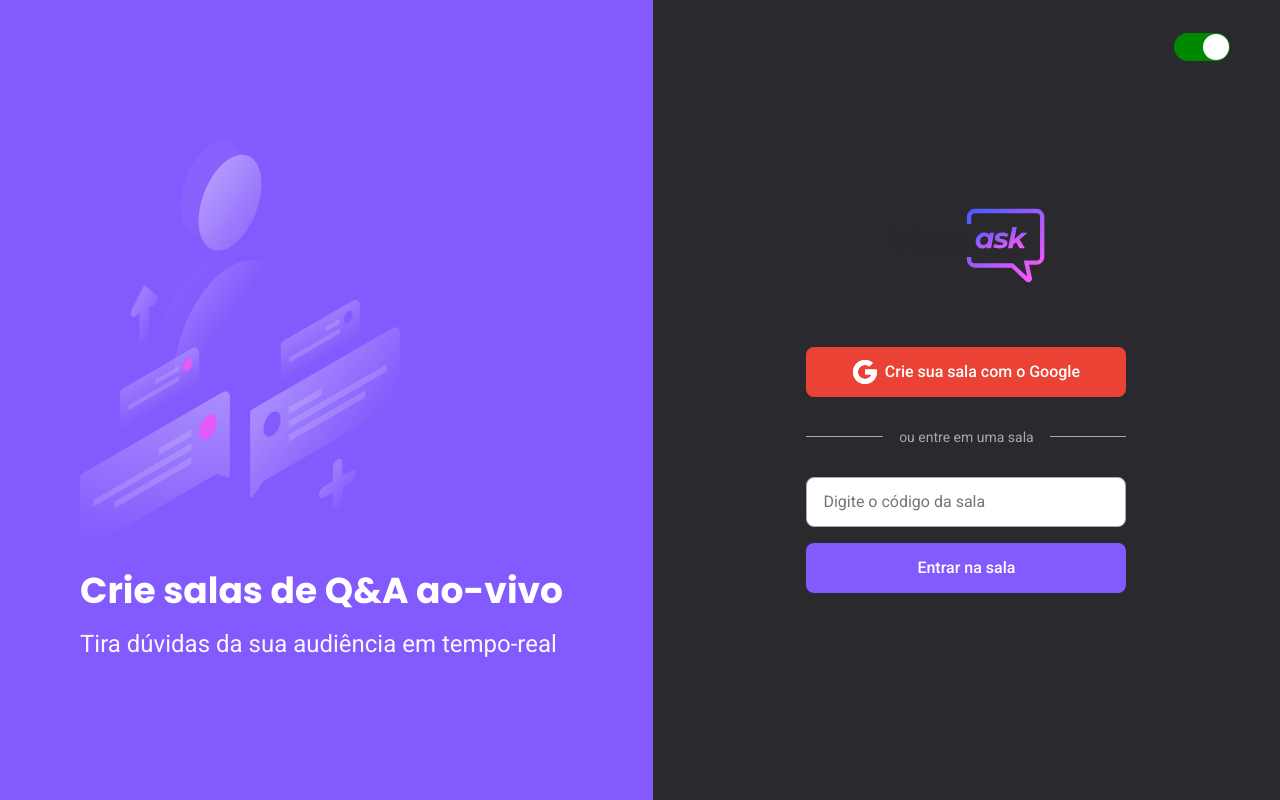
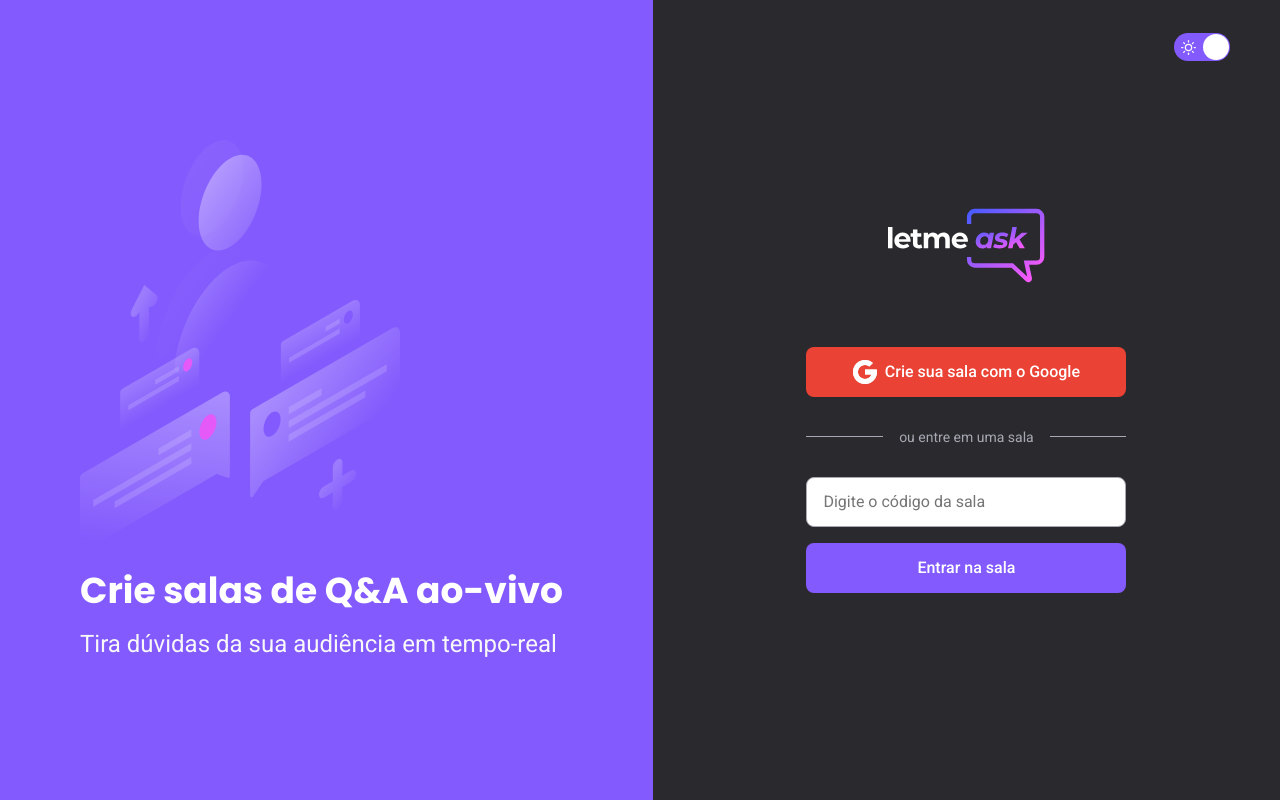
Before and after one commit to jvrapi/let-me-ask, a React (Create React App) app: page / in a window 1280 px wide. Both pictures are taken after a click on the element 1202 px from the left and 47 px from the top of the page. Built offline with nearby package versions, Linux system fonts and the light colour scheme; no server answers.

Commit message:
Criado componente para a troca de temas; Criado componente para trocar logo quando o tema for trocado; Adicionado arquivo svg da logo para o tema dark; Atualizado paginas para usarem o componente que troca a logo junto com o tema;

```diff
--- a/src/App.tsx
+++ b/src/App.tsx
@@ -7,6 +7,7 @@
 import { NewRoom } from './pages/NewRoom';
 import { Room } from './pages/Room';
 import { GlobalStyles } from './styles/global';
+import { ChangeTheme } from './components/ChangeTheme';
 
 function App(): JSX.Element {
   return (
@@ -14,6 +15,7 @@
       <GlobalStyles />
       <BrowserRouter>
         <AuthContextProvider>
+          <ChangeTheme />
           <Switch>
             <Route path="/" exact component={Home} />
             <Route path="/rooms/new" component={NewRoom} />
--- /dev/null
+++ b/src/components/ChangeTheme/index.tsx
@@ -0,0 +1,29 @@
+import React, { useContext } from 'react';
+import { useTheme } from '../../hooks/useTheme';
+import { Switcher, IconContainer } from './styles';
+import { FiSun, FiMoon } from 'react-icons/fi';
+import { ThemeContext } from 'styled-components';
+
+export const ChangeTheme: React.FC = () => {
+  const { theme, changeTheme } = useTheme();
+  const { colors } = useContext(ThemeContext);
+
+  return (
+    <Switcher
+      onChange={changeTheme}
+      checked={theme.name === 'dark'}
+      offColor={colors.disabled}
+      onColor={colors.ballSwitch}
+      checkedIcon={
+        <IconContainer>
+          <FiSun size={15} />
+        </IconContainer>
+      }
+      uncheckedIcon={
+        <IconContainer>
+          <FiMoon size={15} color={colors.text} />
+        </IconContainer>
+      }
+    />
+  );
+};
--- /dev/null
+++ b/src/components/ChangeTheme/styles.ts
@@ -0,0 +1,17 @@
+import styled from 'styled-components';
+import Switch from 'react-switch';
+
+export const Switcher = styled(Switch)`
+  position: absolute !important;
+  right: 50px;
+  top: 33px;
+`;
+
+export const IconContainer = styled.div`
+  display: flex;
+  justify-content: center;
+  align-items: center;
+  height: 100%;
+  font-size: 15px;
+  padding-right: 2px;
+`;
--- /dev/null
+++ b/src/components/Logo/index.tsx
@@ -0,0 +1,34 @@
+import React from 'react';
+import logoLight from '../../assets/images/logo.svg';
+import logoDark from '../../assets/images/logo-dark.svg';
+import { useTheme } from '../../hooks/useTheme';
+import { useHistory } from 'react-router-dom';
+import { Img } from './styles';
+export const Logo: React.FC = () => {
+  const { theme } = useTheme();
+  const history = useHistory();
+
+  function goToHome() {
+    history.push('/');
+  }
+
+  return (
+    <>
+      {theme.name === 'light' ? (
+        <Img
+          src={logoLight}
+          alt="Letmeask"
+          onClick={goToHome}
+          title="Letmeask"
+        />
+      ) : (
+        <Img
+          src={logoDark}
+          alt="Letmeask"
+          onClick={goToHome}
+          title="Letmeask"
+        />
+      )}
+    </>
+  );
+};
--- /dev/null
+++ b/src/components/Logo/styles.ts
@@ -0,0 +1,5 @@
+import styled from 'styled-components';
+
+export const Img = styled.img`
+  cursor: pointer;
+`;
--- a/src/pages/AdminRoom/index.tsx
+++ b/src/pages/AdminRoom/index.tsx
@@ -1,6 +1,5 @@
 import React from 'react';
 import { useHistory, useParams } from 'react-router-dom';
-import logoImg from '../../assets/images/logo.svg';
 import { Button } from '../../components/Button';
 import { Question } from '../../components/Question';
 import { RoomCode } from '../../components/RoomCode';
@@ -18,6 +17,7 @@
   RoomTitle,
   QuestionList
 } from './styles';
+import { Logo } from '../../components/Logo';
 
 type RoomParams = {
   id: string;
@@ -61,7 +61,7 @@
     <Container>
       <Header>
         <Content>
-          <img src={logoImg} alt="Letmeask" />
+          <Logo />
           <div>
             <RoomCode code={roomId} />
             <Button isOutlined onClick={handleEndRoom}>
--- a/src/pages/Home/index.tsx
+++ b/src/pages/Home/index.tsx
@@ -2,8 +2,8 @@
 import { useHistory } from 'react-router-dom';
 import googleIconImg from '../../assets/images/google-icon.svg';
 import illustrationImg from '../../assets/images/illustration.svg';
-import logoImg from '../../assets/images/logo.svg';
 import { Button } from '../../components/Button';
+import { Logo } from '../../components/Logo';
 import { useAuth } from '../../hooks/useAuth';
 import { database } from '../../services/firebase';
 import {
@@ -14,18 +14,9 @@
   MainContent,
   Separator
 } from './styles';
-import styled from 'styled-components';
-import ReactSwitch from 'react-switch';
-import { useTheme } from '../../hooks/useTheme';
-const Switcher = styled(ReactSwitch)`
-  position: absolute !important;
-  right: 50px;
-  top: 33px;
-`;
 
 export const Home: React.FC = () => {
   const history = useHistory();
-  const { theme, changeTheme } = useTheme();
 
   const { user, signInWithGoogle } = useAuth();
   const [roomCode, setRoomCode] = useState('');
@@ -62,12 +53,6 @@
 
   return (
     <>
-      <Switcher
-        onChange={changeTheme}
-        checked={theme.name === 'dark'}
-        checkedIcon={false}
-        uncheckedIcon={false}
-      />
       <Container>
         <Aside>
           <img
@@ -79,7 +64,7 @@
         </Aside>
         <Main>
           <MainContent>
-            <img src={logoImg} alt="letmeask" />
+            <Logo />
 
             <CreateRoom onClick={handleCreateRoom}>
               <img src={googleIconImg} alt="Logo da google" />
--- a/src/pages/NewRoom/index.tsx
+++ b/src/pages/NewRoom/index.tsx
@@ -1,8 +1,8 @@
 import React, { FormEvent, useState } from 'react';
 import { Link, useHistory } from 'react-router-dom';
 import illustrationImg from '../../assets/images/illustration.svg';
-import logoImg from '../../assets/images/logo.svg';
 import { Button } from '../../components/Button';
+import { Logo } from '../../components/Logo';
 import { useAuth } from '../../hooks/useAuth';
 import { database } from '../../services/firebase';
 import { Container, Aside, Main, MainContent } from './styles';
@@ -43,7 +43,7 @@
       </Aside>
       <Main>
         <MainContent>
-          <img src={logoImg} alt="letmeask" />
+          <Logo />
 
           <h2>Criar uma nova sala</h2>
 
--- a/src/pages/NewRoom/styles.ts
+++ b/src/pages/NewRoom/styles.ts
@@ -79,7 +79,7 @@
 
   p {
     font-size: 14px;
-    color: #737380;
+    color: ${props => (props.theme.name === 'light' ? '#737380' : '#FEFEFE')};
     margin-top: 16px;
     a {
       color: #e559f9;
--- a/src/pages/Room/index.tsx
+++ b/src/pages/Room/index.tsx
@@ -1,7 +1,7 @@
 import React, { FormEvent, useState } from 'react';
 import { useParams } from 'react-router-dom';
-import logoImg from '../../assets/images/logo.svg';
 import { Button } from '../../components/Button';
+import { Logo } from '../../components/Logo';
 import { Question } from '../../components/Question';
 import { RoomCode } from '../../components/RoomCode';
 import { useAuth } from '../../hooks/useAuth';
@@ -74,7 +74,7 @@
     <Container>
       <Header>
         <Content>
-          <img src={logoImg} alt="Letmeask" />
+          <Logo />
           <RoomCode code={roomId} />
         </Content>
       </Header>
--- a/src/styles/themes/dark.ts
+++ b/src/styles/themes/dark.ts
@@ -8,7 +8,7 @@
     background: '#29292e',
     text: '#f8f8f8',
     disabled: '#CACECB',
-    ballSwitch: '#17bebb',
+    ballSwitch: '#835afd',
     headerBorder: '#835afd'
   }
 };
```
Also changed, not shown: src/assets/images/logo-dark.svg (added).
